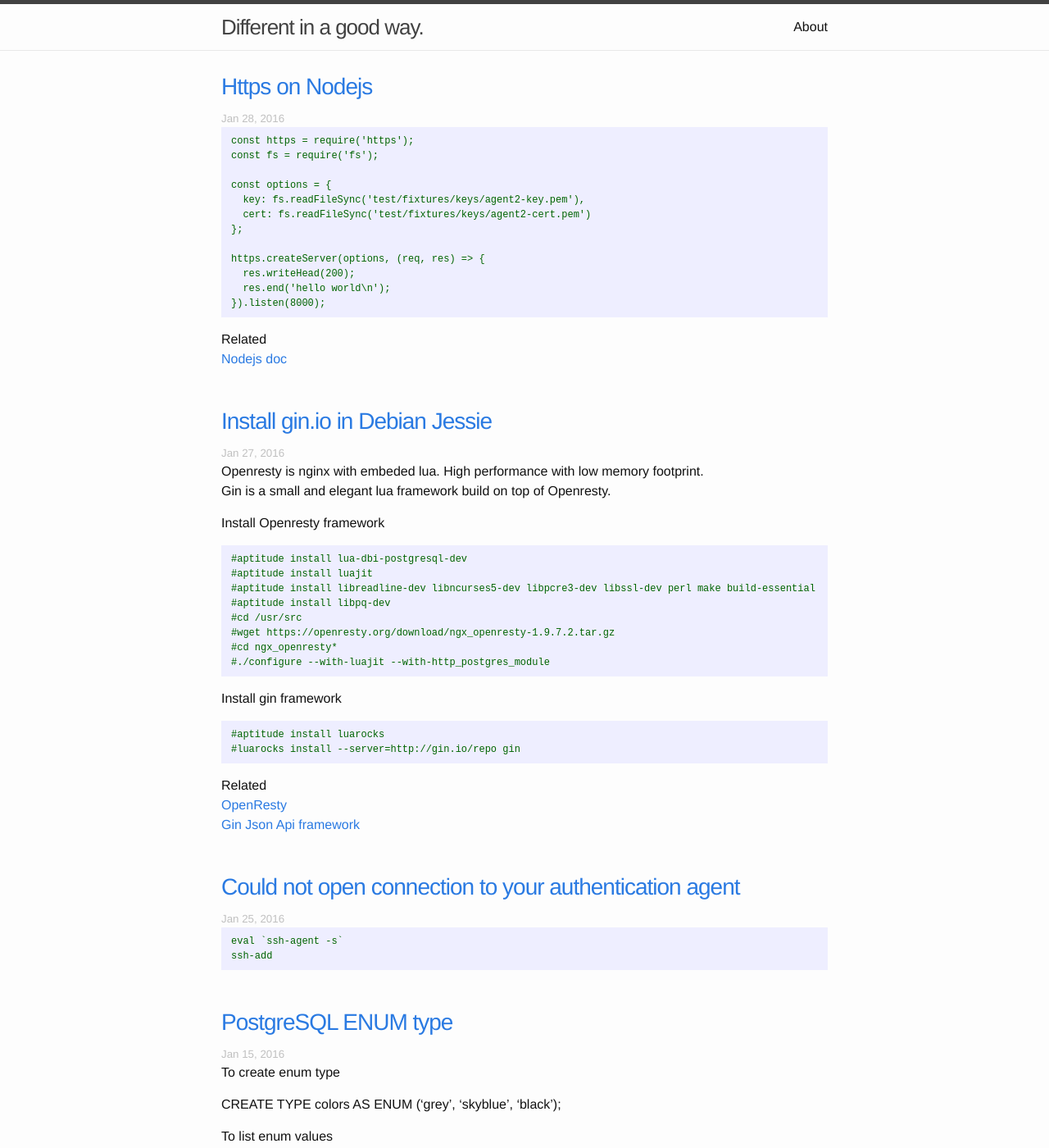
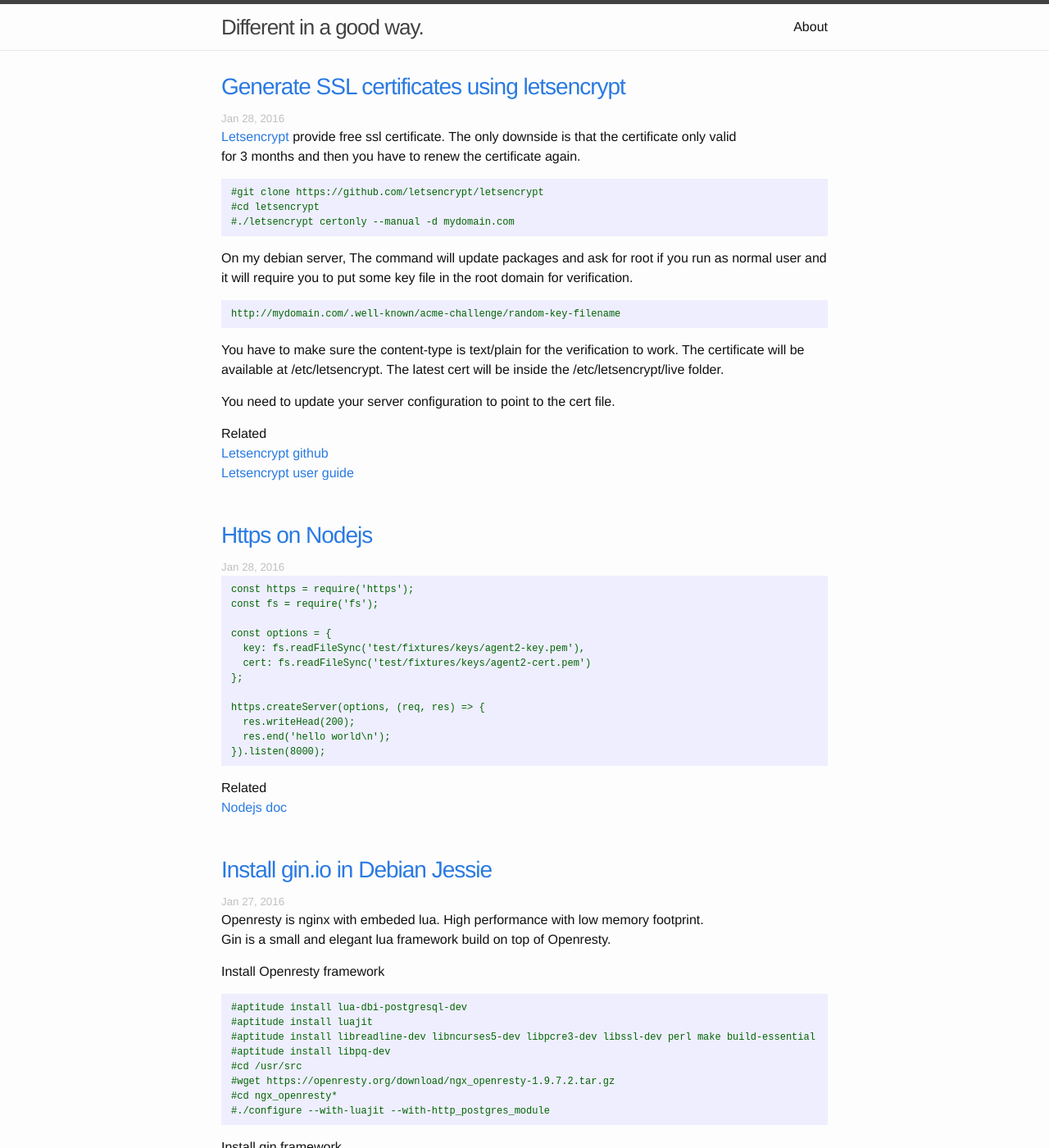
Before and after one commit to paragasu/blog, a Jekyll site: the page built from index.html, in a window 1280 px wide and 1400 px high. Shown: the whole window at 82% size. Built offline with Jekyll 4.4.1, drawn with Linux system fonts in a browser that asks for light colours; some of the changed text lies outside the part shown.

Commit message:
add new post

```diff
--- a/_posts/2016-01-27-install-lua-gin-openresty-debian-jessie.markdown
+++ b/_posts/2016-01-27-install-lua-gin-openresty-debian-jessie.markdown
@@ -29,4 +29,4 @@ Install gin framework
 
 Related
 [OpenResty](http://openresty.org/)
-[Gin Json Api framework](http://gin.io)
+[Gin JSON API framework](http://gin.io)
--- a/_posts/2016-01-28-https-on-nodejs.markdown
+++ b/_posts/2016-01-28-https-on-nodejs.markdown
@@ -1,7 +1,7 @@
 ---
 layout: post
 title: "Https on Nodejs"
-data: 2016-01-28 16:02:00 +0800
+date: 2016-01-28 16:02:00 +0800
 categories: nodejs
 ---
 
--- /dev/null
+++ b/_posts/2016-01-28-letsencrypt-ssl-debian.markdown
@@ -0,0 +1,31 @@
+---
+layout: post
+title: "Generate SSL certificates using letsencrypt"
+date: 2016-01-28 16:23:00 +0800
+categories: linux
+---
+
+[Letsencrypt](https://letsencrypt.org) provide free ssl certificate. The only downside is that the certificate only valid
+for 3 months and then you have to renew the certificate again.
+
+    #git clone https://github.com/letsencrypt/letsencrypt
+    #cd letsencrypt
+    #./letsencrypt certonly --manual -d mydomain.com
+
+On my debian server, The command will update packages and ask for root if you run as normal user
+and it will require you to put some key file in the root domain for verification.
+
+    http://mydomain.com/.well-known/acme-challenge/random-key-filename
+
+
+You have to make sure the content-type is text/plain for the verification to work.
+The certificate will be available at /etc/letsencrypt.
+The latest cert will be inside the /etc/letsencrypt/live folder.
+
+
+You need to update your server configuration to point to the cert file.
+
+
+Related
+[Letsencrypt github](https://github.com/letsencrypt/letsencrypt)
+[Letsencrypt user guide](https://letsencrypt.readthedocs.org/en/latest/using.html#installation)
```
